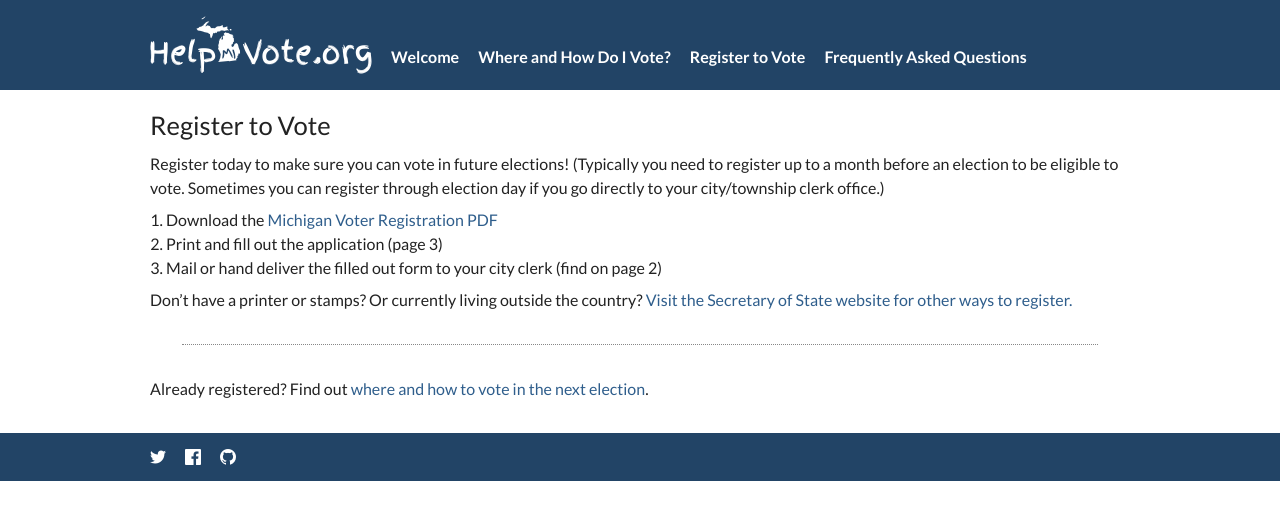
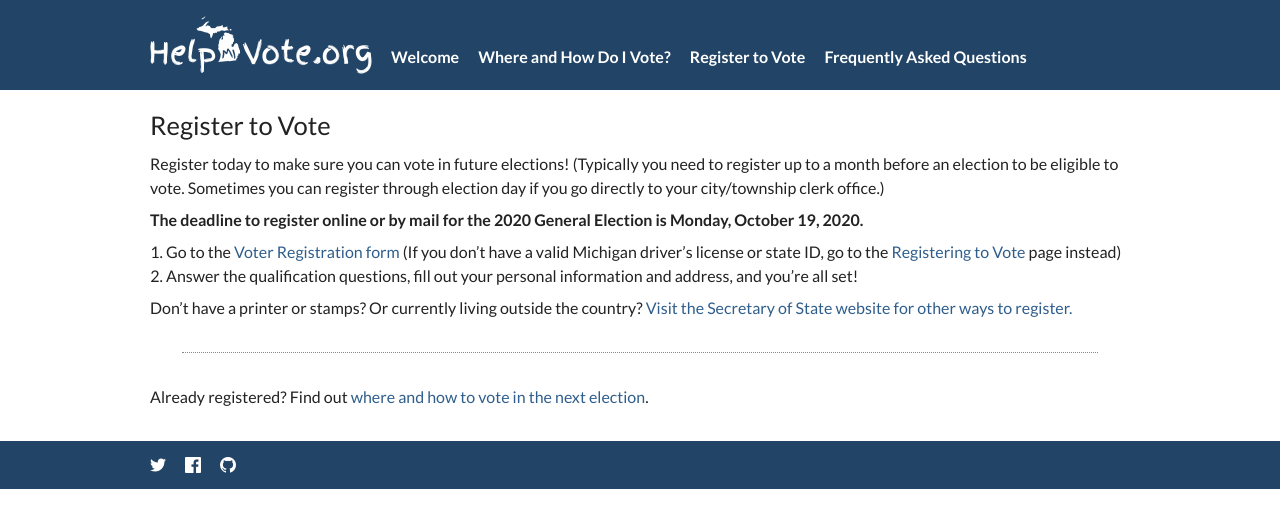
Before and after one commit to GuideMyVote/helpmivote.org, a Jekyll site: the page built from register-to-vote.md, in a window 1280 px wide. Shown: the top 528 px of the page. Built offline with Jekyll 4.4.1, drawn with Linux system fonts in a browser that asks for light colours.

Commit message:
Update instructions for registering to vote

```diff
--- a/register-to-vote.md
+++ b/register-to-vote.md
@@ -8,9 +8,10 @@ description: Instructions for registering to vote in the upcoming Michigan elect
 
 Register today to make sure you can vote in future elections! (Typically you need to register up to a month before an election to be eligible to vote. Sometimes you can register through election day if you go directly to your city/township clerk office.)
 
-1. Download the [Michigan Voter Registration PDF](http://www.michigan.gov/documents/MIVoterRegistration_97046_7.pdf)
-2. Print and fill out the application (page 3)
-3. Mail or hand deliver the filled out form to your city clerk (find on page 2)
+**The deadline to register online or by mail for the 2020 General Election is Monday, October 19, 2020.**
+
+1. Go to the [Voter Registration form](https://mvic.sos.state.mi.us/RegisterVoter) (If you don't have a valid Michigan driver's license or state ID, go to the [Registering to Vote](http://www.michigan.gov/sos/0,1607,7-127-1633_8716_8726_47669-175878--,00.html) page instead)
+2. Answer the qualification questions, fill out your personal information and address, and you're all set!
 
 Don't have a printer or stamps? Or currently living outside the country? [Visit the Secretary of State website for other ways to register.](http://www.michigan.gov/sos/0,1607,7-127-1633_8716_8726_47669-175879--,00.html)
 
```
